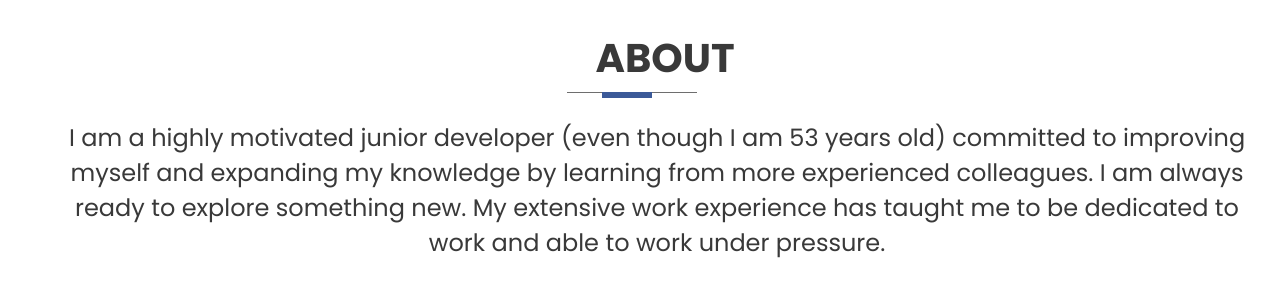
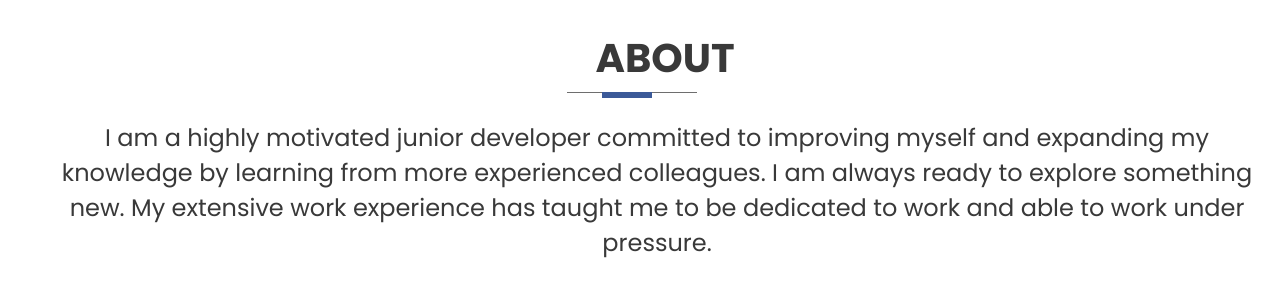
Before and after one commit to kokanjankovic/KokansResume, a plain HTML site: page index.html in a window 1280 px wide. Shown: the part 820-1109 px from the top of the page. Drawn offline with nearby package versions, Linux system fonts and the light colour scheme.

Commit message:
Update index.html

```diff
--- a/index.html
+++ b/index.html
@@ -58,7 +58,7 @@
       <div data-aos="zoom-in" class="about">
         <div class="line" ></div>
         <h1>About</h1>
-        <p >I am a highly motivated junior developer (even though I am 53 years old) committed to improving myself and expanding my knowledge by learning from more experienced colleagues. I am always ready to explore something new. My extensive work experience has taught me to be dedicated to work and able to work under pressure. </p>
+        <p >I am a highly motivated junior developer committed to improving myself and expanding my knowledge by learning from more experienced colleagues. I am always ready to explore something new. My extensive work experience has taught me to be dedicated to work and able to work under pressure. </p>
       </div>
       <div class="mycard">
         <img src="assets/img/kokan.jpg" data-aos="fade-right">
```
